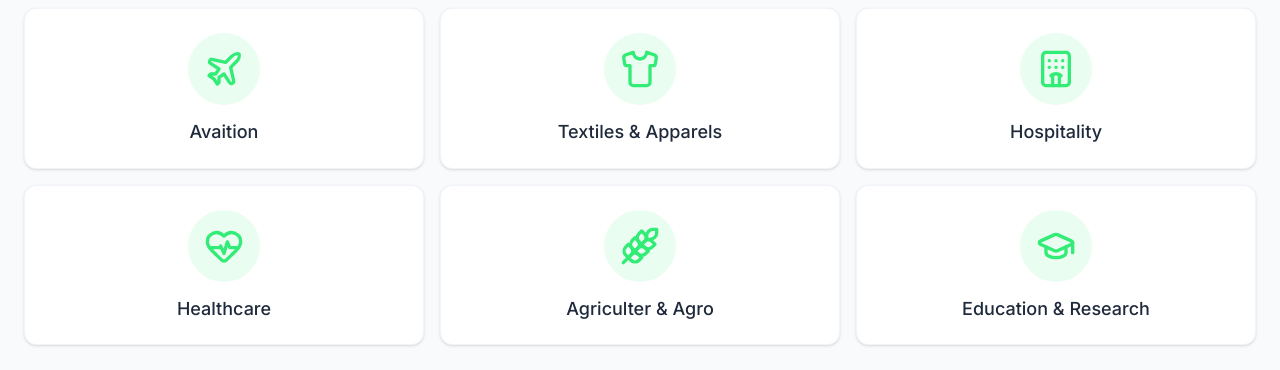
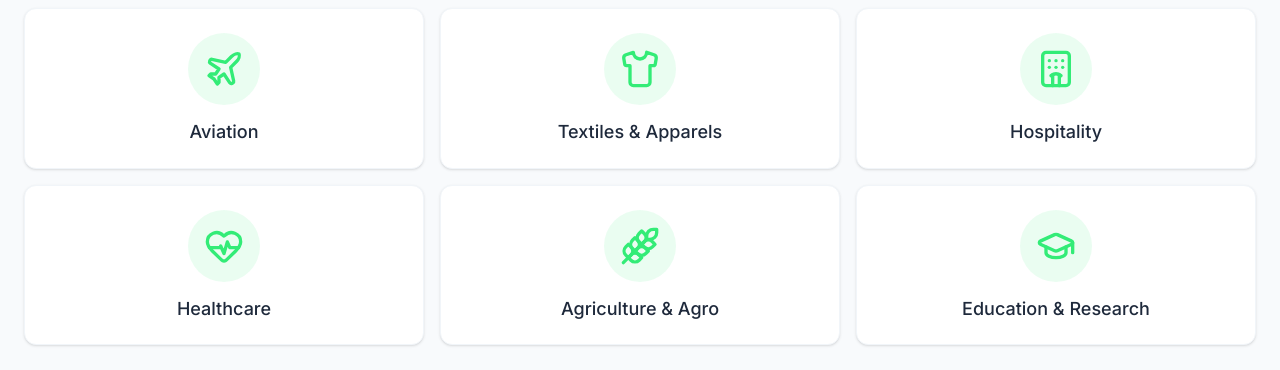
Before and after one commit to Lakshya52/raksco, a React (Vite) app: page / in a window 1280 px wide. Shown: the part 3000-3370 px from the top of the page. Built offline with nearby package versions, Linux system fonts and the light colour scheme; a web font is replaced by a local one.

Commit message:
removed calendly changed hero image

```diff
--- a/src/components/BookConsultationCta.jsx
+++ b/src/components/BookConsultationCta.jsx
@@ -32,7 +32,7 @@ function BookConsultationCta({ onBookClick }) {
           onClick={onBookClick}
           className="inline-flex items-center justify-center gap-2 bg-white text-primary px-8 py-4 rounded-xl font-bold text-lg transition-all duration-300 hover:bg-slate-100"
         >
-          Consultation <ArrowRight size={20} />
+          Schedule Conferencing <ArrowRight size={20} />
         </button>
       </div>
     </section>
--- a/src/pages/Contact.jsx
+++ b/src/pages/Contact.jsx
@@ -4,7 +4,7 @@ import gsap from 'gsap';
 import { useGSAP } from '@gsap/react';
 import { ScrollTrigger } from 'gsap/ScrollTrigger';
 import { PopupModal } from 'react-calendly';
-import BookConsultationCta from '../components/BookConsultationCta';
+// import BookConsultationCta from '../components/BookConsultationCta';
 
 gsap.registerPlugin(ScrollTrigger);
 
@@ -216,15 +216,15 @@ function Contact() {
             </div>
           </div>
         </div>
-        <BookConsultationCta onBookClick={() => setCalendlyOpen(true)} />
+        {/* <BookConsultationCta onBookClick={() => setCalendlyOpen(true)} /> */}
       </div>
 
-      <PopupModal
+      {/* <PopupModal
         url="https://calendly.com/lakshyachandaliya7/30min"
         onModalClose={() => setCalendlyOpen(false)}
         open={calendlyOpen}
         rootElement={document.getElementById('root')}
-      />
+      /> */}
     </div>
   );
 }
--- a/src/pages/Home.jsx
+++ b/src/pages/Home.jsx
@@ -221,22 +221,16 @@ function Home() {
             {[
               { icon: <Landmark size={40} />, name: "Banking & Finance" },
               { icon: <Factory size={40} />, name: "Manufacturing" },
-              {
-                icon: <Building2 size={40} />,
-                name: "Infrastructure & Real Estate",
-              },
+              { icon: <Building2 size={40} />, name: "Infrastructure & Real Estate" },
               { icon: <ShoppingCart size={40} />, name: "E-Commerce & Retail" },
               { icon: <Package2 size={40} />, name: "FMCG & Beverages" },
               { icon: <Hammer size={40} />, name: "Steels & Metals" },
-              { icon: <Plane size={40} />, name: "Avaition" },
+              { icon: <Plane size={40} />, name: "Aviation" },
               { icon: <Shirt size={40} />, name: "Textiles & Apparels" },
               { icon: <Hotel size={40} />, name: "Hospitality" },
               { icon: <HeartPulse size={40} />, name: "Healthcare" },
-              { icon: <Wheat size={40} />, name: "Agriculter & Agro" },
-              {
-                icon: <GraduationCap size={40} />,
-                name: "Education & Research",
-              },
+              { icon: <Wheat size={40} />, name: "Agriculture & Agro" },
+              { icon: <GraduationCap size={40} />, name: "Education & Research" },
               // { icon: <MonitorSmartphone size={40} />, name: "Technology" },
               // { icon: <Landmark size={40} />, name: "Financial" },
             ].map((industry, index) => (
--- a/src/pages/ServiceDetail.jsx
+++ b/src/pages/ServiceDetail.jsx
@@ -90,14 +90,14 @@ function ServiceDetail() {
             </div>
 
             {/* Premium Glowing Service Icon */}
-            <div className="shrink-0 flex items-center justify-center detail-hero-el">
+            {/* <div className="shrink-0 flex items-center justify-center detail-hero-el">
               <div className="w-24 h-24 md:w-32 md:h-32 bg-white/5 backdrop-blur-md text-accent rounded-3xl border border-white/20 flex items-center justify-center shadow-[0_12px_40px_rgba(0,0,0,0.3)] relative group overflow-hidden">
                 <div className="absolute inset-0 bg-accent/10 translate-y-full group-hover:translate-y-0 transition-transform duration-500"></div>
                 <div className="relative z-10 scale-125 md:scale-[1.5]">
                   {service.icon}
                 </div>
               </div>
-            </div>
+            </div> */}
           </div>
         </div>
       </section>
```
